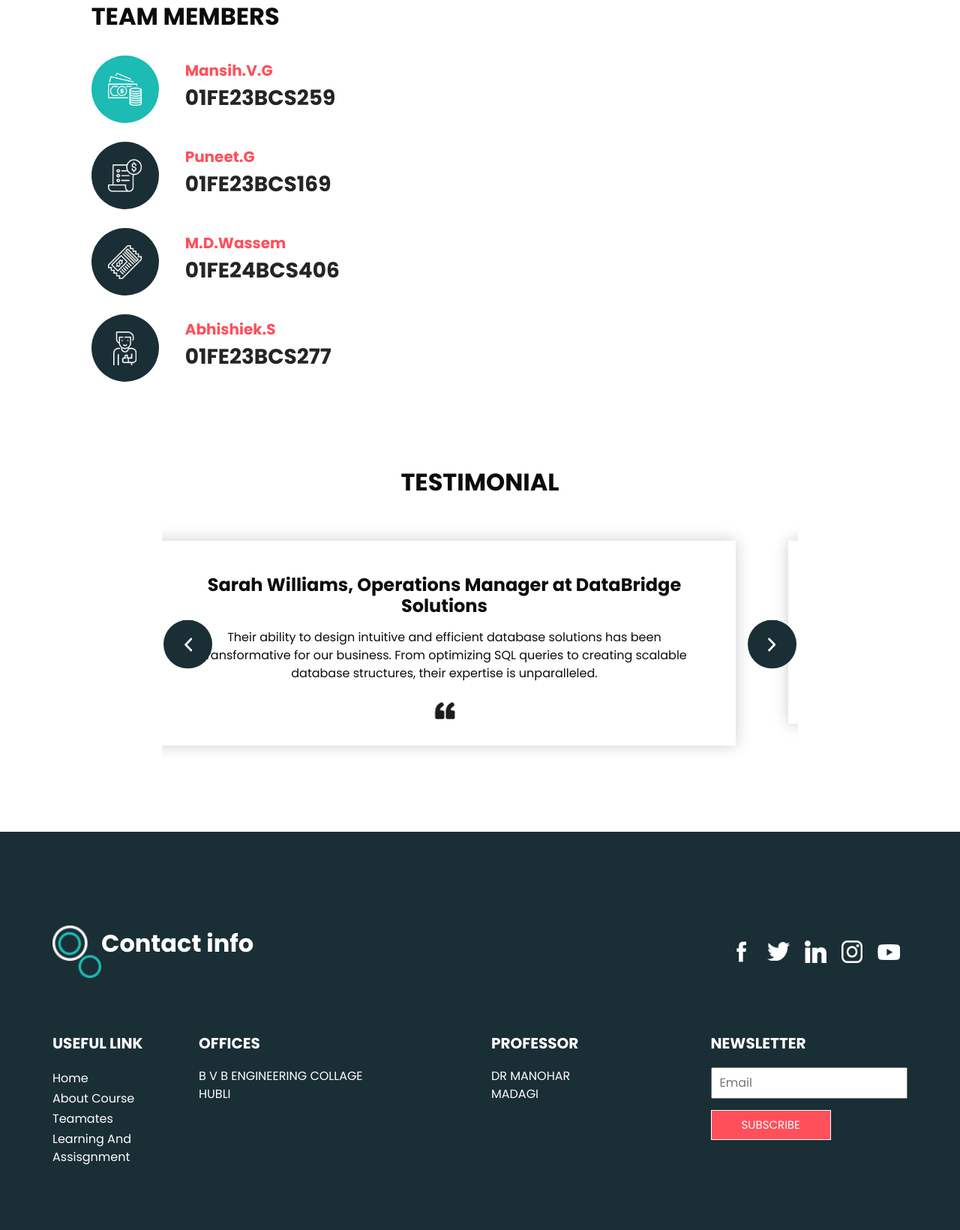
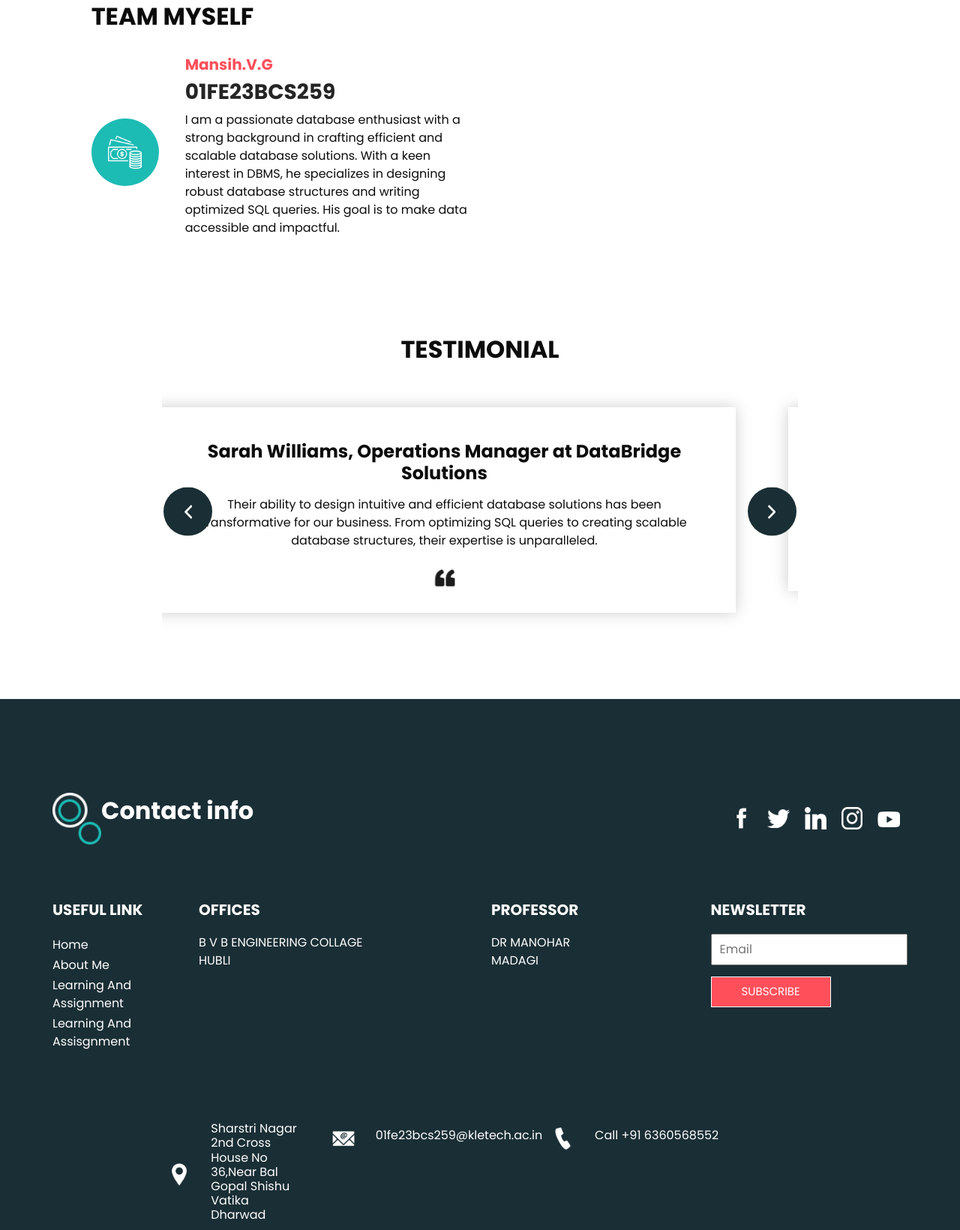
Before and after one commit to Manish-tech773/DBMS, a plain HTML site: page index.html in a window 1280 px wide. Shown: the part 2976-4616 px from the top of the page at 75% size. Drawn offline with nearby package versions, Linux system fonts and the light colour scheme; files that its build step writes are made by us from their sources; files whose address does not match are found by name.

Commit message:
Update index.html

```diff
--- a/index.html
+++ b/index.html
@@ -46,13 +46,13 @@
                 <a class="nav-link" href="index.html">Home <span class="sr-only">(current)</span></a>
               </li>
               <li class="nav-item">
-                <a class="nav-link" href="about.html"> About Course</a>
+                <a class="nav-link" href="about.html"> About Me</a>
               </li>
               <li class="nav-item">
-                <a class="nav-link" href="work.html">Teamates </a>
+                <a class="nav-link" href="work.html">Learning And Assignment </a>
               </li>
               <li class="nav-item">
-                <a class="nav-link" href="category.html"> Learning And Assisgnment </a>
+                <a class="nav-link" href="category.html"> Contact </a>
               </li>
             </ul>
             <div class="user_option">
@@ -514,8 +514,6 @@ function closeModal(modalId) {
 
   <!-- end about section -->
 
-  <!-- freelance section -->
-
   <section class="freelance_section ">
     <div id="accordion">
       <div class="container-fluid">
@@ -524,7 +522,7 @@ function closeModal(modalId) {
             <div class="detail-box">
               <div class="heading_container">
                 <h2>
-                  Team Members
+                  Team Myself
                 </h2>
               </div>
               <div class="tab_container">
@@ -539,45 +537,9 @@ function closeModal(modalId) {
                     <h3>
                       01FE23BCS259
                     </h3>
-                  </div>
-                </div>
-                <div class="t-link-box collapsed" data-toggle="collapse" data-target="#collapseTwo" aria-expanded="false" aria-controls="collapseTwo">
-                  <div class="img-box">
-                    <img src="images/f2.png" alt="">
-                  </div>
-                  <div class="detail-box">
-                    <h5>
-                      Puneet.G
-                    </h5>
-                    <h3>
-                      01FE23BCS169
-                    </h3>
-                  </div>
-                </div>
-                <div class="t-link-box collapsed" data-toggle="collapse" data-target="#collapseThree" aria-expanded="false" aria-controls="collapseThree">
-                  <div class="img-box">
-                    <img src="images/f3.png" alt="">
-                  </div>
-                  <div class="detail-box">
-                    <h5>
-                      M.D.Wassem
-                    </h5>
-                    <h3>
-                      01FE24BCS406
-                    </h3>
-                  </div>
-                </div>
-                <div class="t-link-box collapsed" data-toggle="collapse" data-target="#collapseFour" aria-expanded="false" aria-controls="collapseFour">
-                  <div class="img-box">
-                    <img src="images/f4.png" alt="">
-                  </div>
-                  <div class="detail-box">
-                    <h5>
-                      Abhishiek.S
-                    </h5>
-                    <h3>
-                      01FE23BCS277
-                    </h3>
+                    <p>
+                      I am a passionate database enthusiast with a strong background in crafting efficient and scalable database solutions. With a keen interest in DBMS, he specializes in designing robust database structures and writing optimized SQL queries. His goal is to make data accessible and impactful.
+                    </p>
                   </div>
                 </div>
               </div>
@@ -589,28 +551,12 @@ function closeModal(modalId) {
                 <img src="MANISH.jpg" alt="">
               </div>
             </div>
-            <div class="collapse" id="collapseTwo" aria-labelledby="headingTwo" data-parent="#accordion">
-              <div class="img-box">
-                <img src="puneet.jpg" alt="">
-              </div>
-            </div>
-            <div class="collapse" id="collapseThree" aria-labelledby="headingThree" data-parent="#accordion">
-              <div class="img-box">
-                <img src="waseem.jpg" alt="">
-              </div>
-            </div>
-            <div class="collapse" id="collapseFour" aria-labelledby="headingfour" data-parent="#accordion">
-              <div class="img-box">
-                <img src="abhi.jpg" alt="">
-              </div>
-            </div>
           </div>
         </div>
       </div>
     </div>
   </section>
 
-  <!-- end freelance section -->
 
   <!-- client section -->
 
@@ -718,10 +664,10 @@ function closeModal(modalId) {
                     <a class="" href="index.html">Home <span class="sr-only">(current)</span></a>
                   </li>
                   <li class="">
-                    <a class="" href="about.html">About Course </a>
+                    <a class="" href="about.html">About Me</a>
                   </li>
                   <li class="">
-                    <a class="" href="work.html">Teamates </a>
+                    <a class="" href="work.html">Learning And Assignment </a>
                   </li>
                   <li class="">
                     <a class="" href="category.html">Learning And Assisgnment </a>
```
